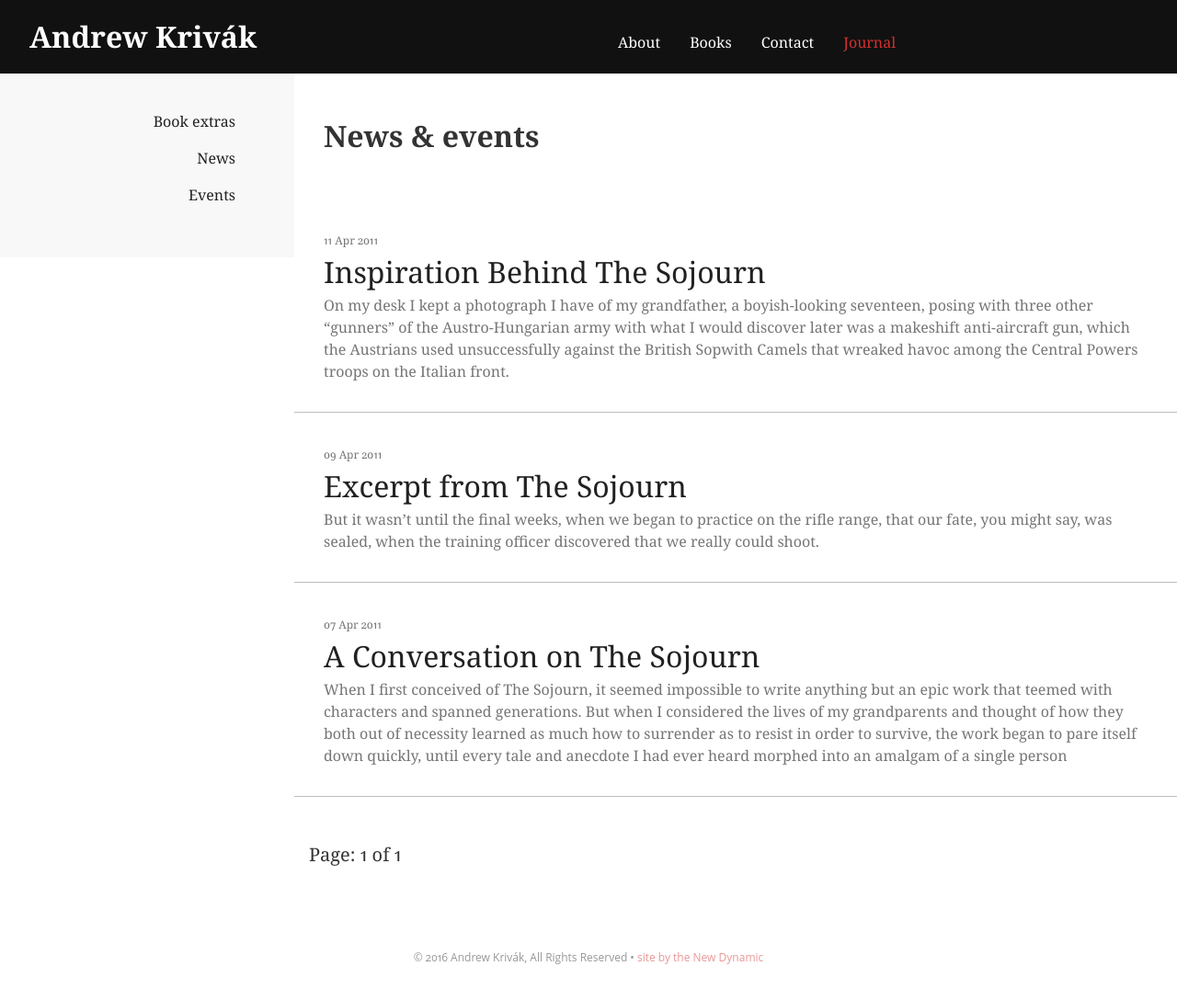
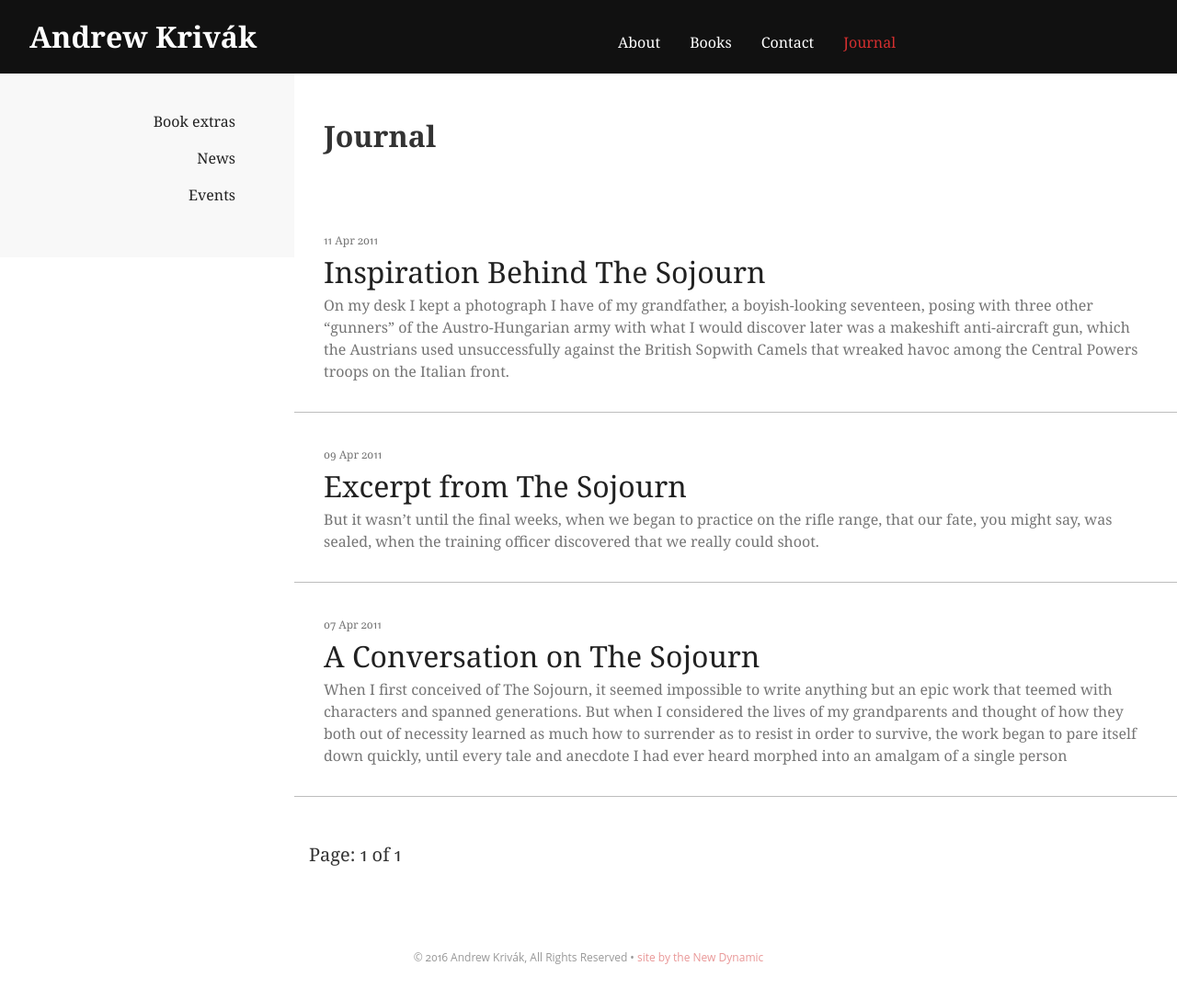
Before and after one commit to theNewDynamic/andrewkrivak.com--archive, a Jekyll site: the page built from journal/index.html, in a window 1280 px wide and 1091 px high. Shown: the top 1088 px of the window at 92% size. Built offline with Jekyll 4.4.1, drawn with Linux system fonts in a browser that asks for light colours; the list of posts is cut into pages by our own code.

Commit message:
fix journal heading

```diff
--- a/journal/index.html
+++ b/journal/index.html
@@ -1,4 +1,4 @@
 ---
-title: News & Events
+title: Journal
 layout: listing-posts
 ---
```
